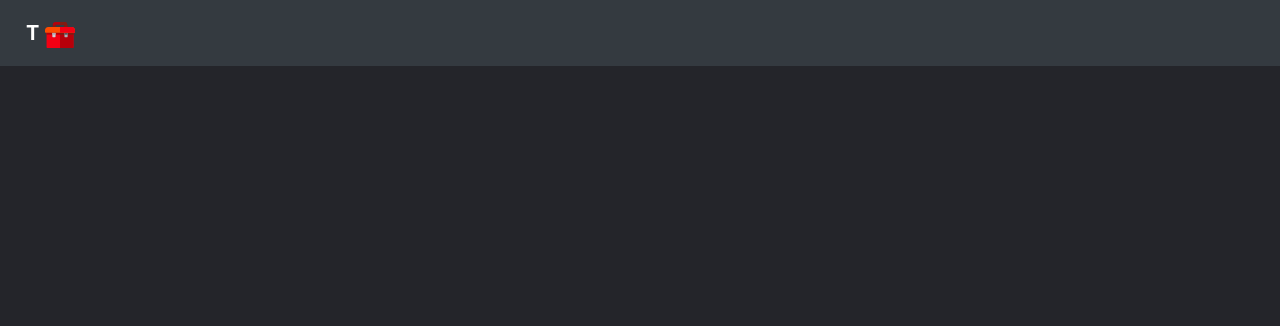
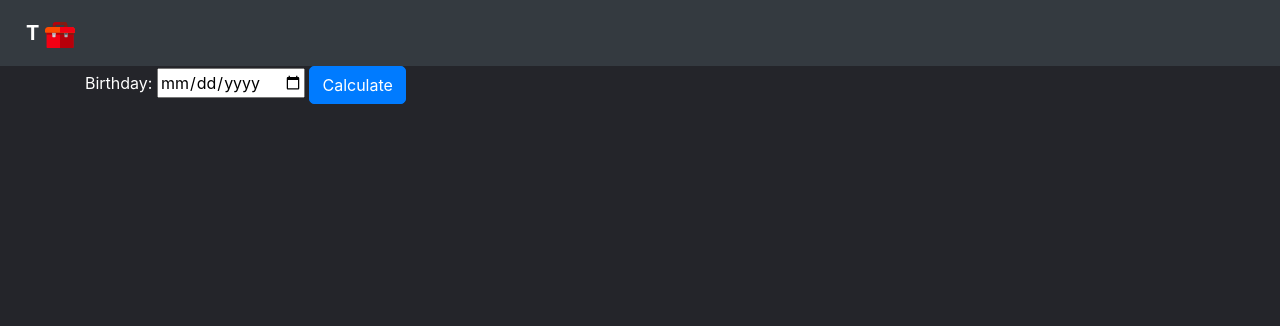
Before and after one commit to sabihdordab/simple-toolbox, a Django app: page /age_calculator/ in a window 1280 px wide. Shown: the top 326 px of the page. Run offline with Django 4.2, Linux system fonts and the light colour scheme; some libraries are stand-ins or nearby versions.

Commit message:
edit age_calculator form and create function to calculate in js

```diff
--- a/age_calculator/static/age_calculator/index.js
+++ b/age_calculator/static/age_calculator/index.js
@@ -0,0 +1,3 @@
+function ageCalculator(){
+
+}
--- a/age_calculator/templates/age_calculator/index.html
+++ b/age_calculator/templates/age_calculator/index.html
@@ -14,6 +14,8 @@
 
 {% block body %}
     <div class="container">
-
+        <label for="birthday">Birthday:</label>
+        <input type="date" id="birthday">
+        <a onclick="ageCalculator()" class="btn btn-primary">Calculate</a>
     </div>
 {% endblock %}
```
